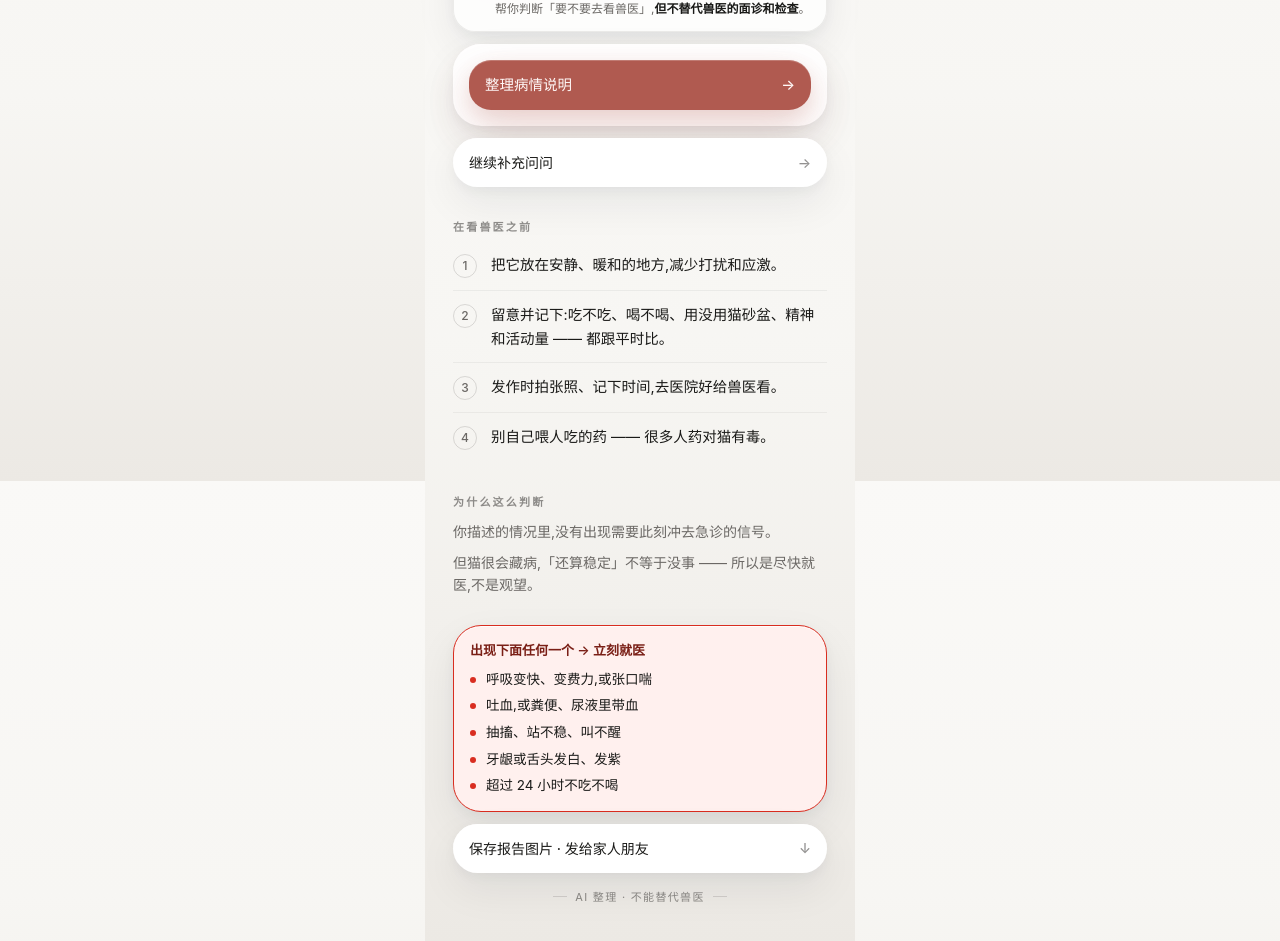
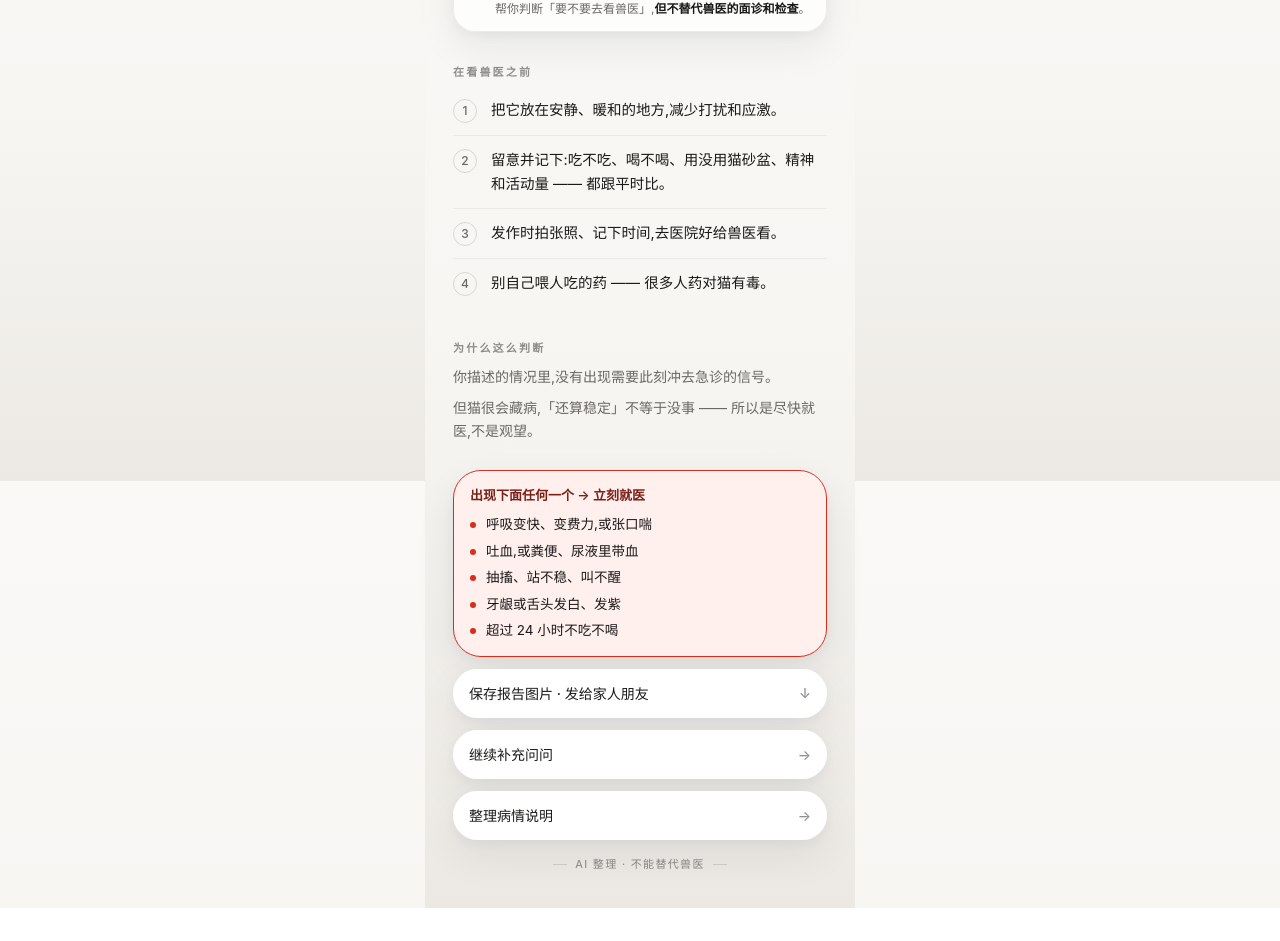
Before and after one commit to Bunnker/anxinmao, a Next.js app: page /report in a window 1280 px wide. Shown: the part 319-1260 px from the top of the page. After the commit the page ends 1227 px from the top, so only its background shows below. Built offline with nearby package versions, Linux system fonts and the light colour scheme.

Commit message:
fix: move report case summary action to bottom

```diff
--- a/src/app/report/page.tsx
+++ b/src/app/report/page.tsx
@@ -1438,27 +1438,6 @@ function ReportContent() {
       {/* 兽医审阅与不替代面诊提示,紧跟分级结论。 */}
       <ReviewedNotice className="mt-3" />
 
-      <CaseSummaryPanel
-        source="report"
-        label={caseSummaryLabel}
-        payload={caseSummaryPayload}
-        tier={shownTier}
-        symptom={symptom}
-        hasCatProfile={Boolean(cat)}
-        hasTriageContext={true}
-      />
-
-      <Link
-        href={askHref}
-        onClick={saveAskHandoff}
-        className="mt-3 flex items-center justify-between rounded-[28px] bg-surface px-4 py-3.5 text-[14px] font-medium text-ink shadow-[var(--shadow-control)]"
-      >
-        <span>继续补充问问</span>
-        <span className="text-ink-faint" aria-hidden="true">
-          →
-        </span>
-      </Link>
-
       {/* 现在做什么 */}
       <section className="mt-8">
         <p className="text-[11px] font-semibold tracking-[0.2em] text-ink-faint">
@@ -1523,6 +1502,30 @@ function ReportContent() {
         escalateItems={info.escalateItems}
       />
 
+      <div className="mt-3">
+        <Link
+          href={askHref}
+          onClick={saveAskHandoff}
+          className="flex items-center justify-between rounded-[28px] bg-surface px-4 py-3.5 text-[14px] font-medium text-ink shadow-[var(--shadow-control)]"
+        >
+          <span>继续补充问问</span>
+          <span className="text-ink-faint" aria-hidden="true">
+            →
+          </span>
+        </Link>
+
+        <CaseSummaryPanel
+          source="report"
+          label={caseSummaryLabel}
+          payload={caseSummaryPayload}
+          tier={shownTier}
+          symptom={symptom}
+          hasCatProfile={Boolean(cat)}
+          hasTriageContext={true}
+          variant="action"
+        />
+      </div>
+
       <div className="flex-1" />
       <Disclaimer />
     </main>
--- a/src/components/CaseSummaryPanel.tsx
+++ b/src/components/CaseSummaryPanel.tsx
@@ -11,6 +11,7 @@ type Props = {
   symptom?: string;
   hasCatProfile: boolean;
   hasTriageContext: boolean;
+  variant?: "panel" | "action";
 };
 
 type CaseSummaryEventName =
@@ -91,6 +92,7 @@ export function CaseSummaryPanel({
   symptom,
   hasCatProfile,
   hasTriageContext,
+  variant = "panel",
 }: Props) {
   const [summary, setSummary] = useState<CaseSummaryOutput | null>(null);
   const [loading, setLoading] = useState(false);
@@ -188,17 +190,29 @@ export function CaseSummaryPanel({
     }
   }
 
+  const isAction = variant === "action";
+  const shellClass = isAction
+    ? summary
+      ? "mt-3 rounded-[28px] bg-surface p-4 shadow-[var(--shadow-control)]"
+      : "mt-3"
+    : "mt-3 rounded-[28px] bg-surface p-4 shadow-[var(--shadow-control)]";
+  const triggerClass = isAction
+    ? "flex w-full items-center justify-between gap-3 rounded-[28px] bg-surface px-4 py-3.5 text-left text-[14px] font-medium text-ink shadow-[var(--shadow-control)] transition-transform duration-300 active:scale-[0.985] disabled:opacity-60"
+    : "flex w-full items-center justify-between gap-3 rounded-[22px] bg-accent px-4 py-3.5 text-left text-[14.5px] font-medium text-accent-fg shadow-[var(--shadow-accent)] transition-transform duration-300 active:scale-[0.985] disabled:opacity-60";
+
   return (
-    <section className="mt-3 rounded-[28px] bg-surface p-4 shadow-[var(--shadow-control)]">
+    <section className={shellClass}>
       {!summary ? (
         <button
           type="button"
           onClick={() => void generate()}
           disabled={loading}
-          className="flex w-full items-center justify-between gap-3 rounded-[22px] bg-accent px-4 py-3.5 text-left text-[14.5px] font-medium text-accent-fg shadow-[var(--shadow-accent)] transition-transform duration-300 active:scale-[0.985] disabled:opacity-60"
+          className={triggerClass}
         >
           <span>{loading ? "正在整理病情说明..." : label}</span>
-          <span aria-hidden="true">{loading ? "..." : "→"}</span>
+          <span className={isAction ? "text-ink-faint" : undefined} aria-hidden="true">
+            {loading ? "..." : "→"}
+          </span>
         </button>
       ) : (
         <div>
```
